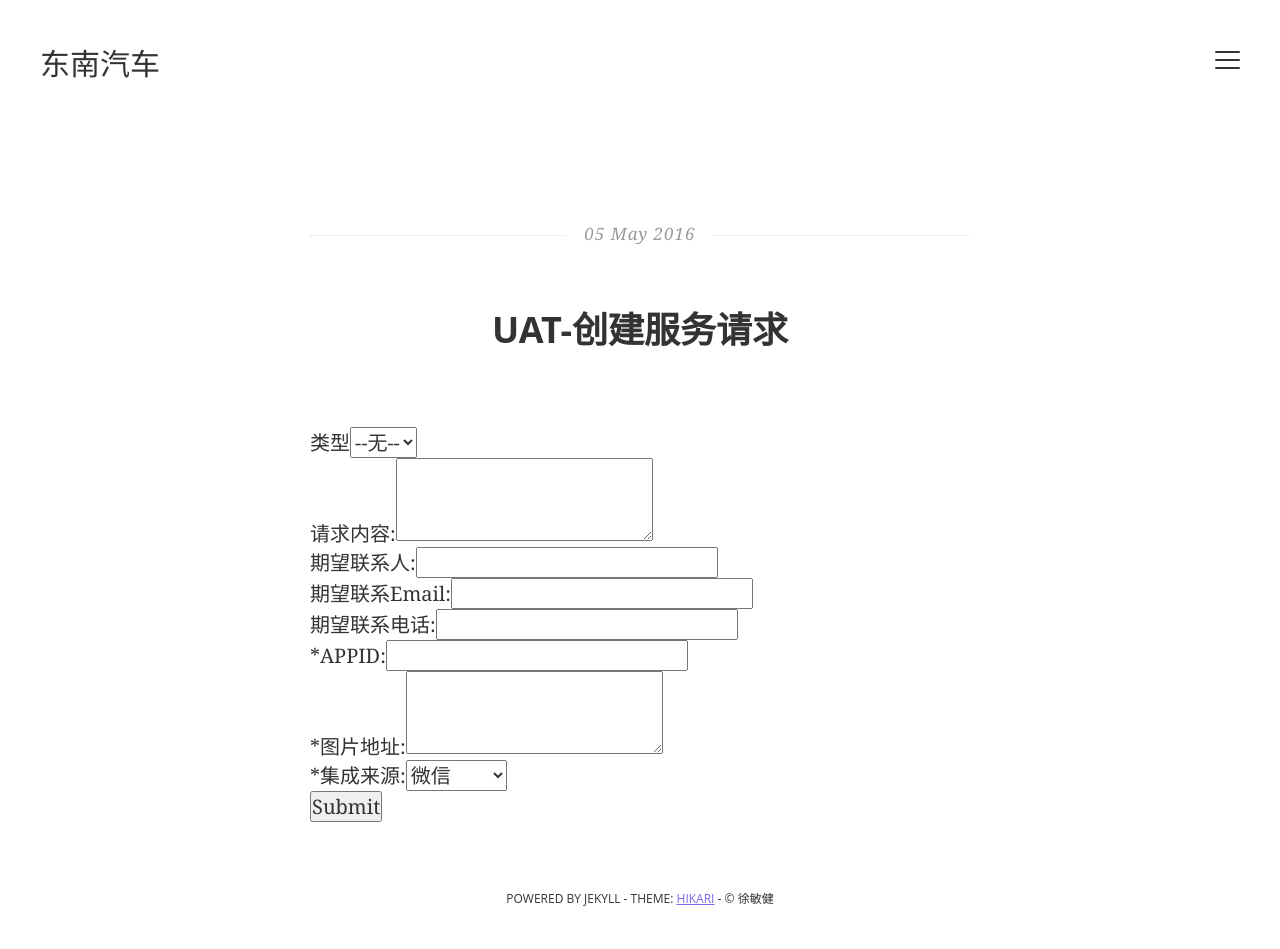
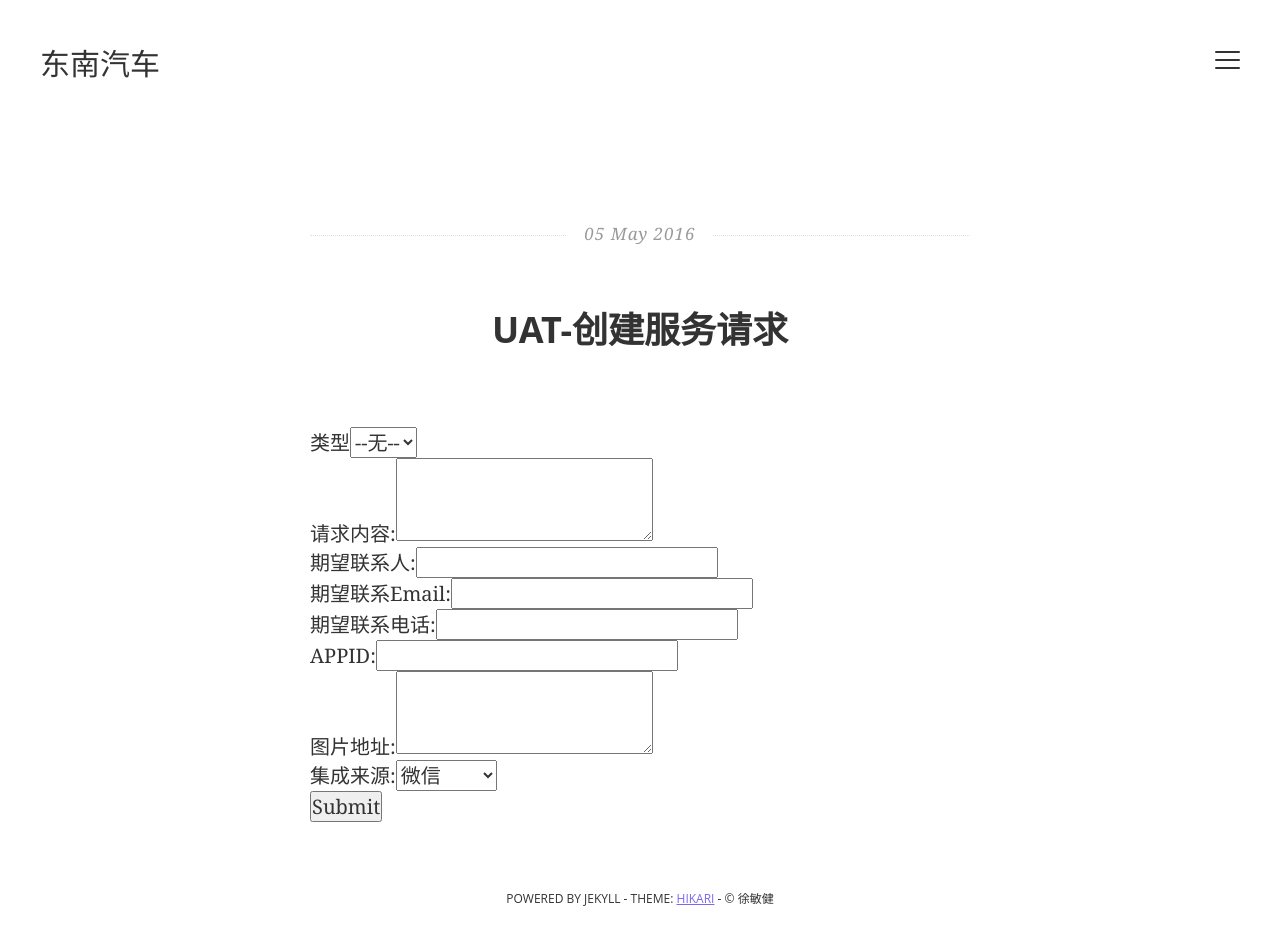
Before and after one commit to sesmond/blog_yin, a Jekyll site: the page built from _posts/2016-05-05-createCase.html, in a window 1280 px wide. Built offline with Jekyll 4.4.1, drawn with Linux system fonts in a browser that asks for light colours; some web fonts are replaced.

Commit message:
Update 2016-05-05-createCase.html

```diff
--- a/_posts/2016-05-05-createCase.html
+++ b/_posts/2016-05-05-createCase.html
@@ -32,11 +31,11 @@ date:   2016-05-05 16:57:51
 
 期望联系电话:<input  id="00N2800000BLzwW" maxlength="40" name="00N2800000BLzwW" size="20" type="text" /><br>
 
-*APPID:<input  id="00N2800000BLzxM" maxlength="50" name="00N2800000BLzxM" size="20" type="text" /><br>
+APPID:<input  id="00N2800000BLzxM" maxlength="50" name="00N2800000BLzxM" size="20" type="text" /><br>
 
-*图片地址:<textarea  id="00N2800000BLzxj" name="00N2800000BLzxj" rows="3" type="text" wrap="soft"></textarea><br>
+图片地址:<textarea  id="00N2800000BLzxj" name="00N2800000BLzxj" rows="3" type="text" wrap="soft"></textarea><br>
 
-*集成来源:<select  id="00N2800000BLzxc" name="00N2800000BLzxc" title="*集成来源"><option value="">--无--</option><option value="官网">官网</option>
+集成来源:<select  id="00N2800000BLzxc" name="00N2800000BLzxc" title="*集成来源"><option value="">--无--</option><option value="官网">官网</option>
 <option value="移动APP">移动APP</option>
 <option value="微信" selected = "selected">微信</option>
 </select><br>
```
Also changed, not shown: other parts of _posts/2016-05-05-createCase.html (+0 -1 lines).
